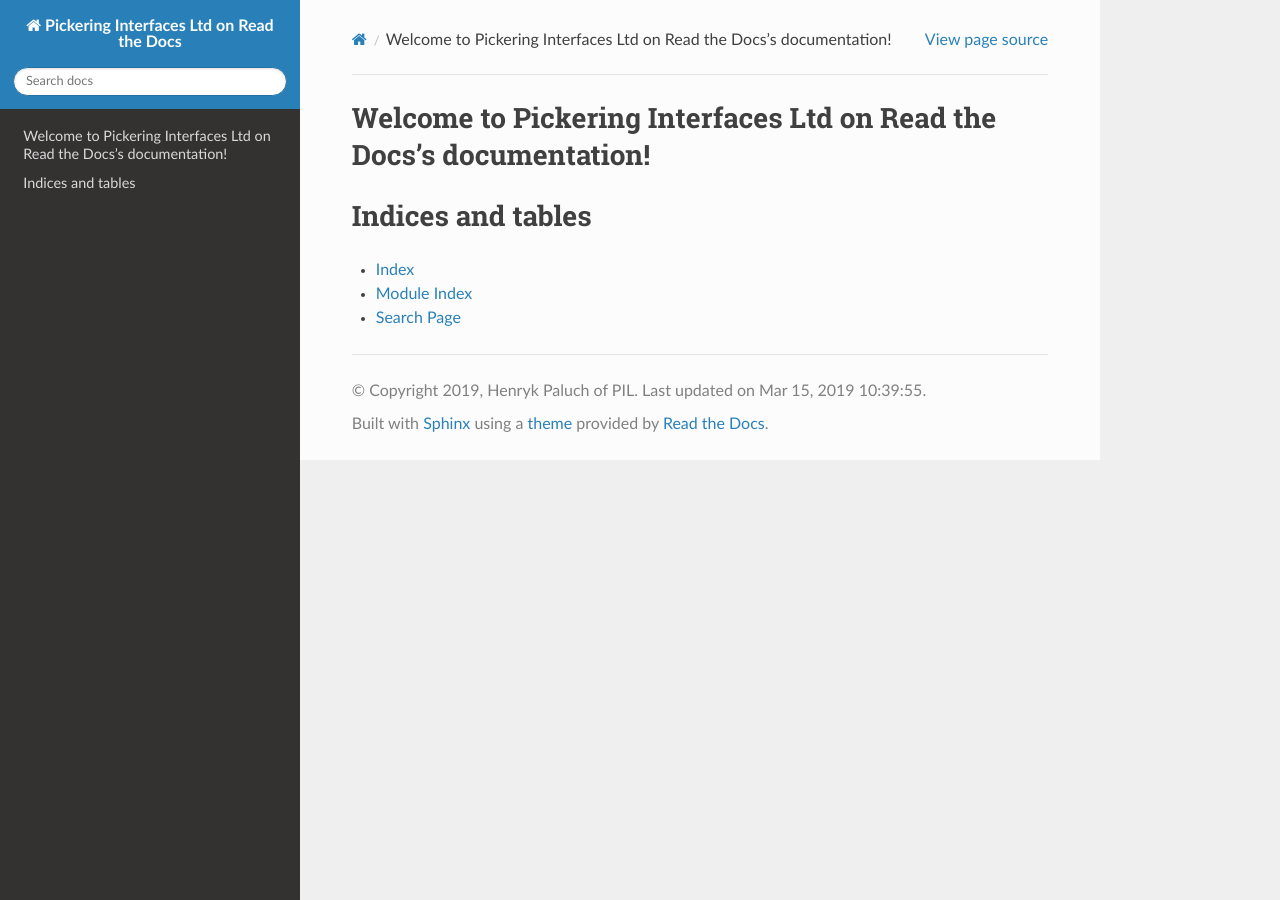
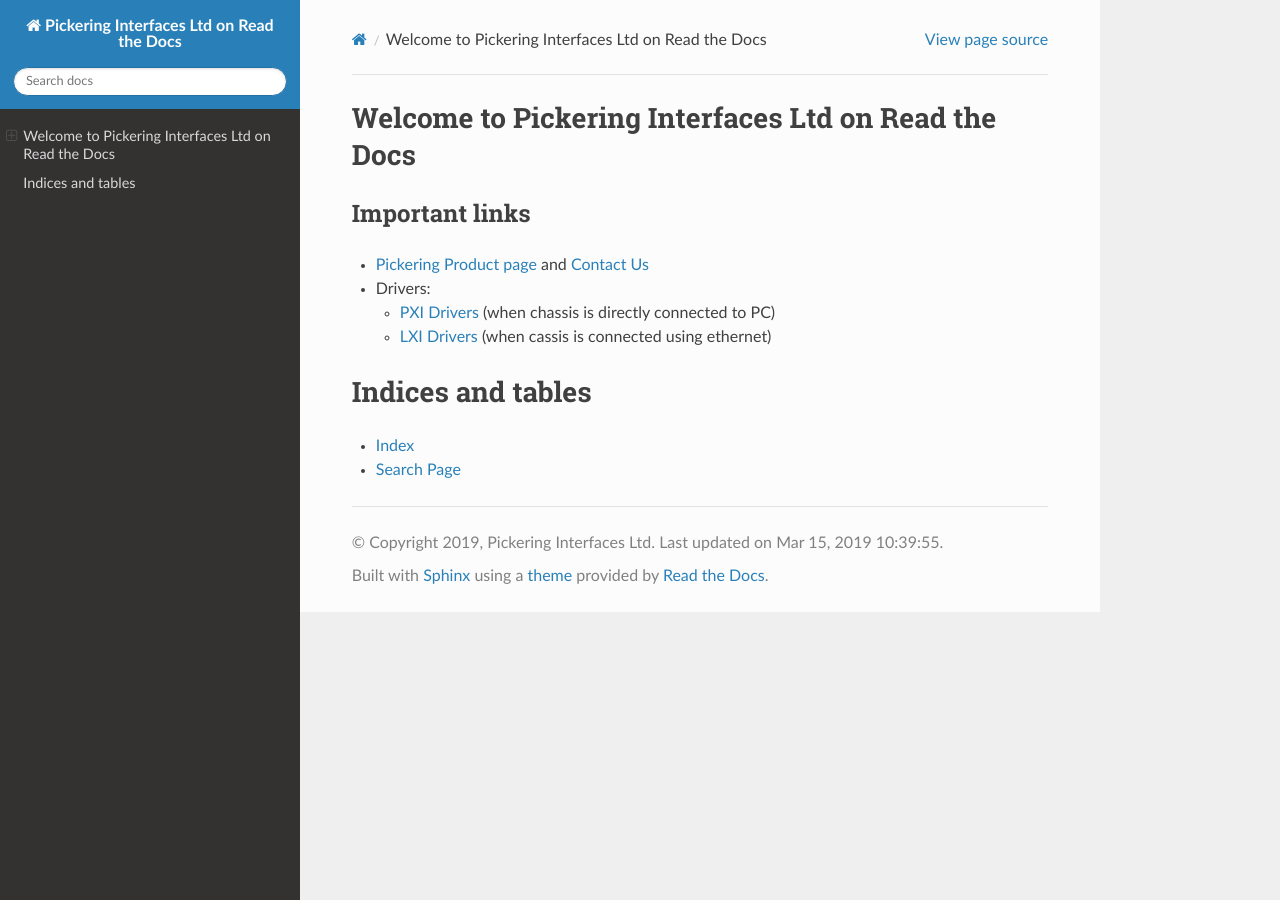
Before and after one commit to hpaluch-pil/pil-rtd, a Sphinx documentation site: the page built from docs/source/index.rst, in a window 1280 px wide. Built offline with Sphinx 7.4.7 and the Read the Docs theme 2.0.0, drawn with Linux system fonts in a browser that asks for light colours.

Commit message:
Basic links/info

```diff
--- a/docs/source/conf.py
+++ b/docs/source/conf.py
@@ -20,7 +20,7 @@
 # -- Project information -----------------------------------------------------
 
 project = 'Pickering Interfaces Ltd on Read the Docs'
-copyright = '2019, Henryk Paluch of PIL'
+copyright = '2019, Pickering Interfaces Ltd'
 author = 'Henryk Paluch of PIL'
 
 # The full version, including alpha/beta/rc tags
--- a/docs/source/index.rst
+++ b/docs/source/index.rst
@@ -3,18 +3,30 @@
    You can adapt this file completely to your liking, but it should at least
    contain the root `toctree` directive.
 
-Welcome to Pickering Interfaces Ltd on Read the Docs's documentation!
-=====================================================================
+Welcome to Pickering Interfaces Ltd on Read the Docs
+====================================================
 
 .. toctree::
    :maxdepth: 2
    :caption: Contents:
 
+Important links
+---------------
+
+* `Pickering Product page`_ and `Contact Us`_
+* Drivers:
+
+  * `PXI Drivers`_ (when chassis is directly connected to PC)
+  * `LXI Drivers`_ (when cassis is connected using ethernet)
 
 
 Indices and tables
 ==================
 
 * :ref:`genindex`
-* :ref:`modindex`
 * :ref:`search`
+
+.. _Pickering Product page: https://www.pickeringtest.com
+.. _Contact Us: https://www.pickeringtest.com/contact-us
+.. _PXI Drivers: http://downloads.pickeringtest.info/downloads/drivers/PXI_Drivers/
+.. _LXI Drivers: http://downloads.pickeringtest.info/downloads/drivers/Sys60/
```
